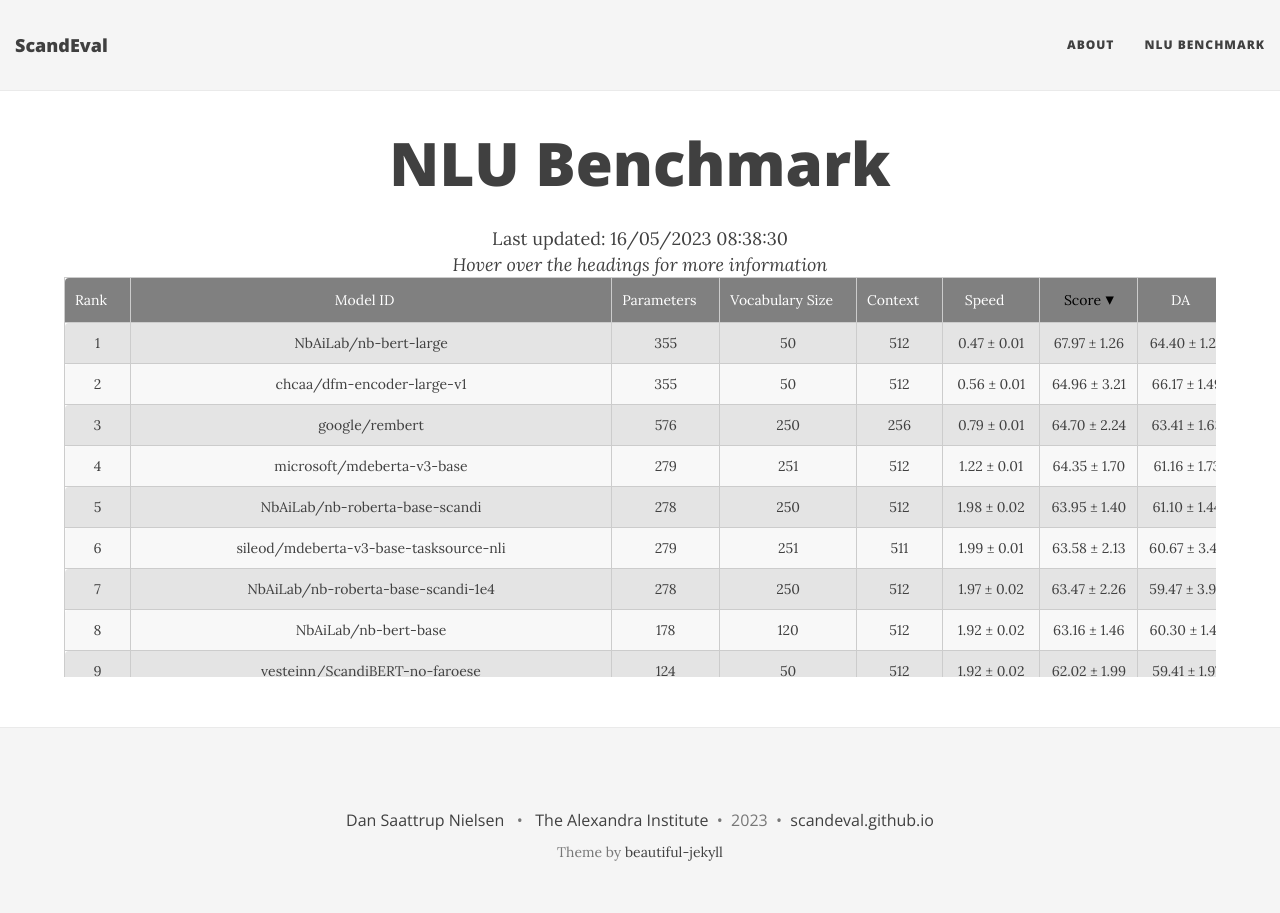
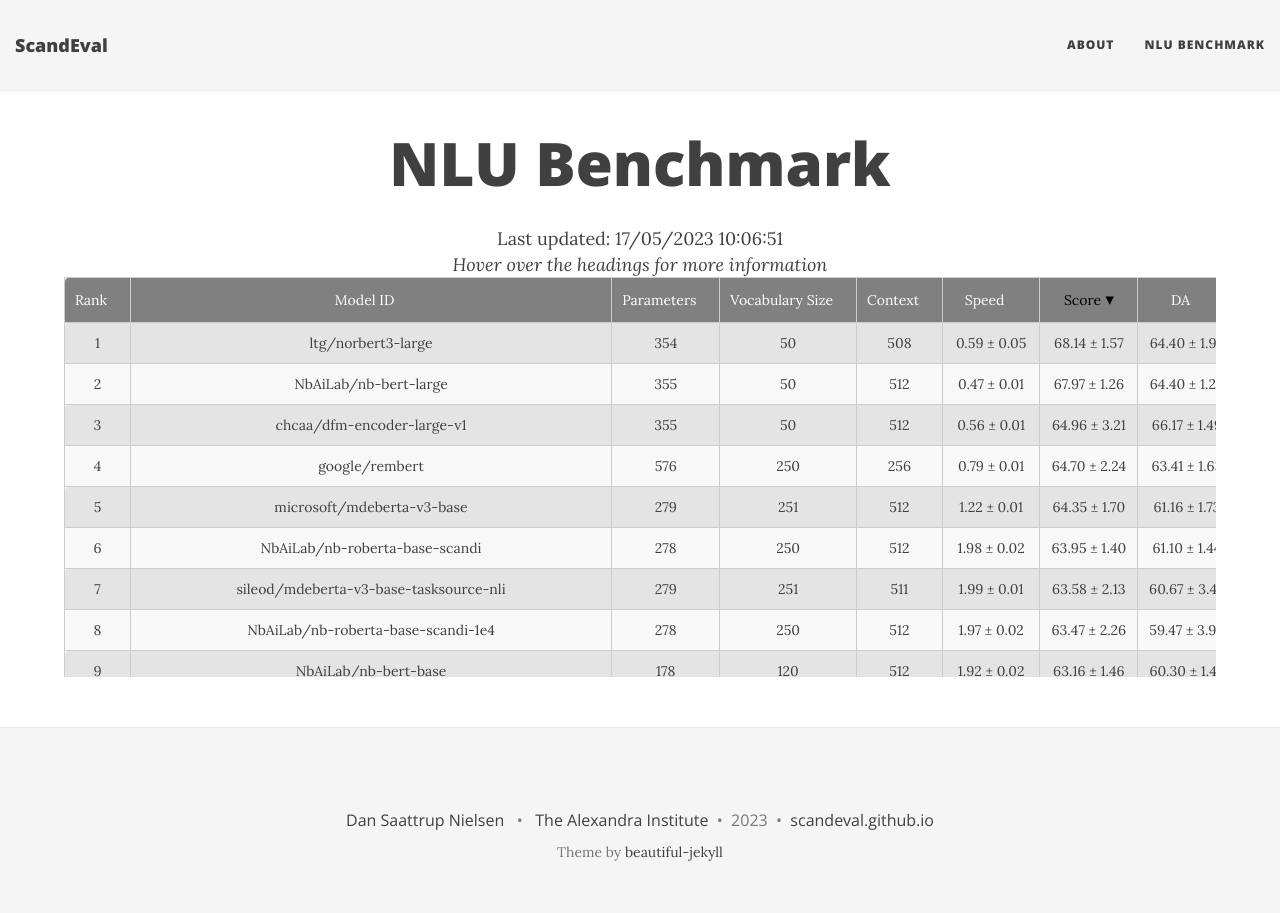
Before and after one commit to ScandEval/scandeval.github.io, a Jekyll site: the page built from nlu-benchmark.md, in a window 1280 px wide. Built offline with Jekyll 4.4.1, drawn with Linux system fonts in a browser that asks for light colours; nearby versions of some CDN libraries; some of the changed lines change nothing that is shown.

Commit message:
feat: Add ltg/norbert3-large

```diff
--- a/nlu-benchmark.md
+++ b/nlu-benchmark.md
@@ -3,7 +3,7 @@ layout: leaderboard
 title: NLU Benchmark
 ---
 
-<center>Last updated: 16/05/2023 08:38:30</center>
+<center>Last updated: 17/05/2023 10:06:51</center>
 <center><i>Hover over the headings for more information</i></center>
 
 <div class="table-wrapper centered">
@@ -3346,6 +3346,36 @@ title: NLU Benchmark
    <td class="sv la">56.02 ± 2.92 / 77.31 ± 1.61</td> <!-- ScaLA-sv -->
    <td class="sv qa">46.60 ± 1.30 / 51.06 ± 1.23</td> <!-- ScandiQA-sv -->
   </tr>
+  <tr>
+   <td class="rank"></td> <!-- Rank -->
+   <td>ltg/norbert3-large</td> <!-- Model ID -->
+   <td class="num_model_parameters">354</td> <!-- Number of trainable parameters -->
+   <td class="vocabulary_size">50</td> <!-- Size of the model's vocabulary -->
+   <td class="max_sequence_length">508</td> <!-- Maximum sequence length of the model-->
+   <td class="speed">0.59 ± 0.05</td> <!-- Model inference speed -->
+   <td class="score"></td> <!-- ScandEval score -->
+   <td class="da-score"></td> <!-- Danish score -->
+   <td class="no-score"></td> <!-- Norwegian score -->
+   <td class="sv-score"></td> <!-- Swedish score -->
+   <td class="ner-score"></td> <!-- Mean named entity recognition score -->
+   <td class="sent-score"></td> <!-- Mean sentiment classification score -->
+   <td class="la-score"></td> <!-- Mean linguistic acceptability score -->
+   <td class="qa-score"></td> <!-- Mean question answering score -->
+   <td class="da ner">84.42 ± 1.36 / 86.37 ± 1.33</td> <!-- DaNE -->
+   <td class="da sent">48.29 ± 2.60 / 64.67 ± 2.10</td> <!-- AngryTweets -->
+   <td class="da la">71.55 ± 1.81 / 85.17 ± 1.13</td> <!-- ScaLA-da -->
+   <td class="da qa">53.35 ± 2.03 / 57.87 ± 1.81</td> <!-- ScandiQA-da -->
+   <td class="no ner">90.13 ± 1.02 / 93.12 ± 0.83</td> <!-- NorNE-nb -->
+   <td class="no ner">86.03 ± 0.65 / 89.39 ± 0.52</td> <!-- NorNE-nn -->
+   <td class="no sent">64.62 ± 1.36 / 75.40 ± 0.97</td> <!-- NoReC -->
+   <td class="no la">77.97 ± 3.04 / 88.19 ± 1.89</td> <!-- ScaLA-nb -->
+   <td class="no la">76.30 ± 1.56 / 87.68 ± 0.86</td> <!-- ScaLA-nn -->
+   <td class="no qa">55.22 ± 0.75 / 60.09 ± 0.94</td> <!-- ScandiQA-no -->
+   <td class="sv ner">73.76 ± 1.48 / 79.01 ± 1.13</td> <!-- SUC3 -->
+   <td class="sv sent">75.32 ± 1.55 / 69.39 ± 3.64</td> <!-- SweReC -->
+   <td class="sv la">69.11 ± 1.50 / 84.32 ± 0.70</td> <!-- ScaLA-sv -->
+   <td class="sv qa">56.78 ± 1.23 / 61.14 ± 1.33</td> <!-- ScandiQA-sv -->
+  </tr>
  </tbody>
 </table>
 </div>
```
Also changed, not shown: 1 other file.
